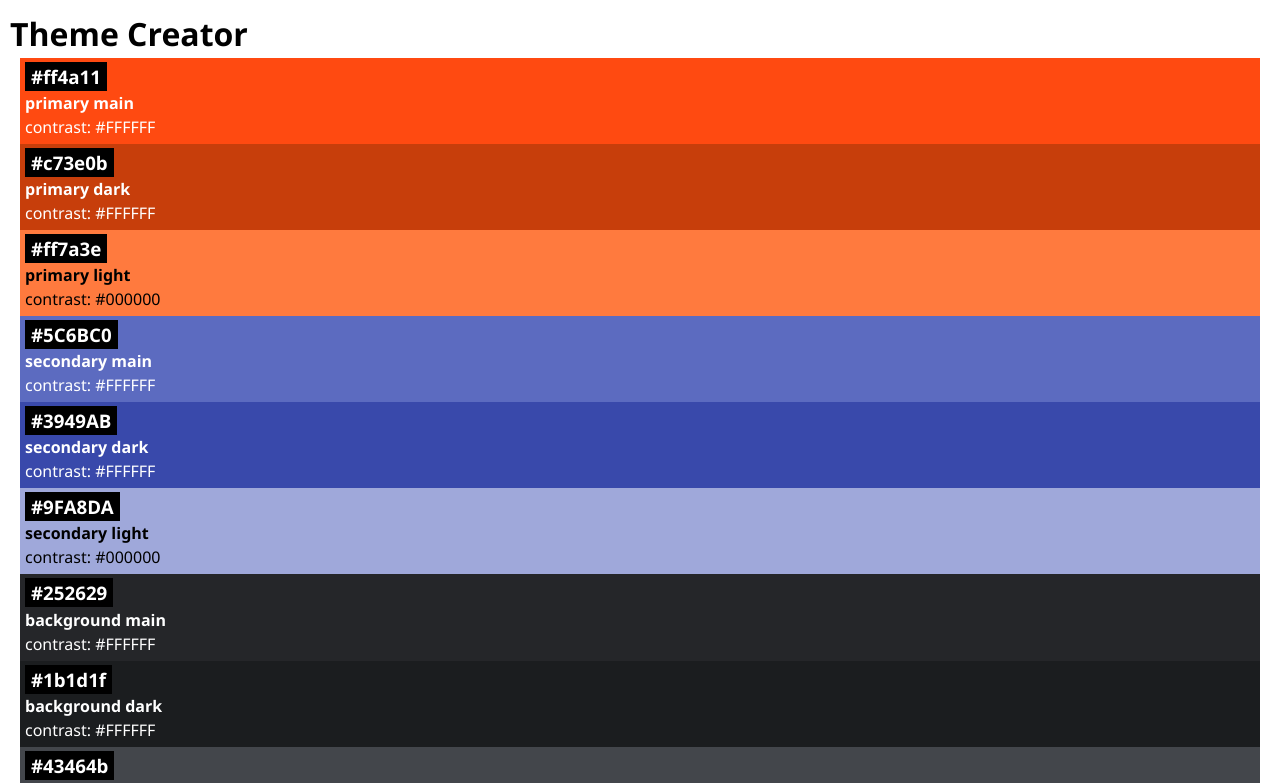
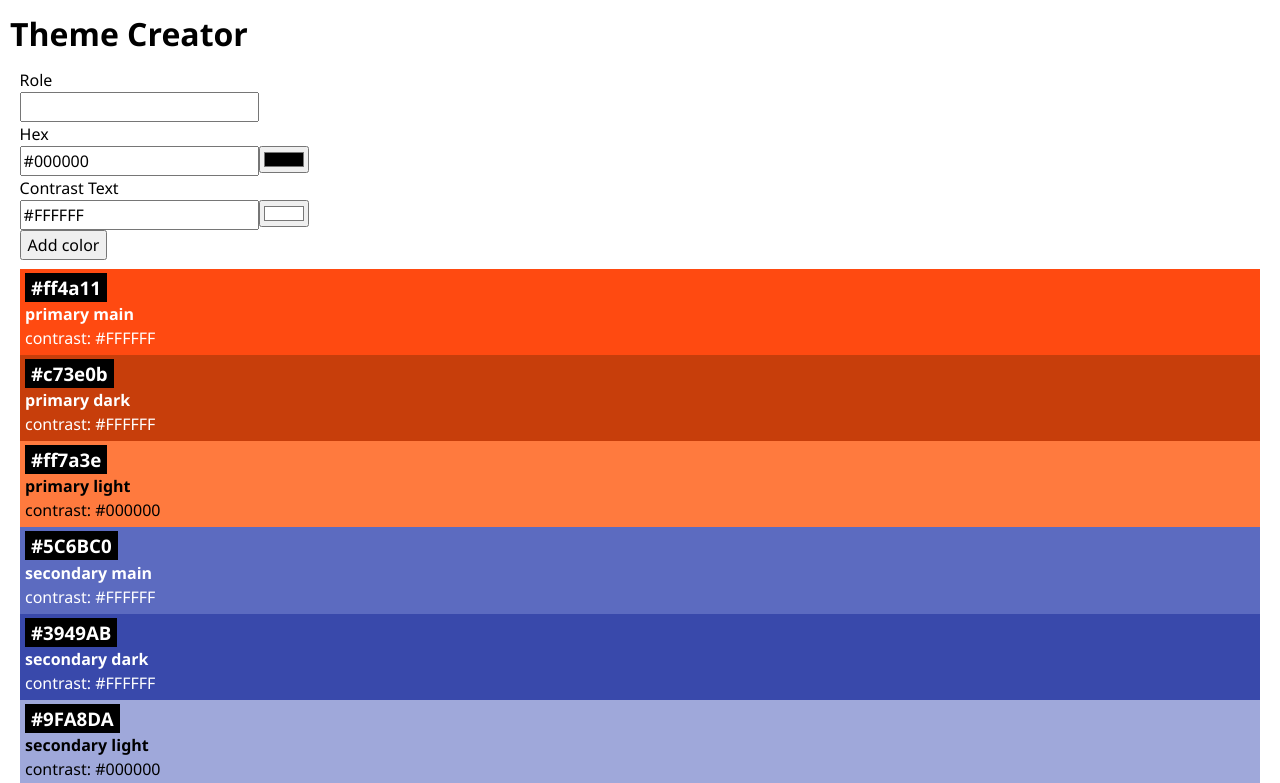
Before and after one commit to GregorWedlich/recap-project-4, a React (Vite) app: page / in a window 1280 px wide. Shown: the top 783 px of the page. Built offline with nearby package versions, Linux system fonts and the light colour scheme.

Commit message:
Feature: Add a color to the theme

```diff
--- a/package.json
+++ b/package.json
@@ -13,6 +13,7 @@
   "dependencies": {
     "@octokit/rest": "^20.1.0",
     "dotenv": "^16.4.5",
+    "nanoid": "^5.1.5",
     "react": "^18.2.0",
     "react-dom": "^18.2.0"
   },
--- a/src/App.jsx
+++ b/src/App.jsx
@@ -1,13 +1,23 @@
+import { useState } from "react";
 import { initialColors } from "./lib/colors";
+import { ColorForm } from "./Components/ColorForm/ColorForm";
 import Color from "./Components/Color/Color";
 import "./App.css";
 
 function App() {
+  // Initial state of colors
+  const [colors, setColors] = useState(initialColors);
+
+  // combine the newcolors with the intialcolors, This function is called in the ColorForm component and gets the new color
+  function handleAddColor(newColor) {
+    setColors([newColor, ...colors]);
+  }
   return (
     <>
       <h1>Theme Creator</h1>
-
-      {initialColors.map((color) => {
+      {/* Pass the handleAddColor function as prop to the form */}
+      <ColorForm onAddColor={handleAddColor} />
+      {colors.map((color) => {
         return <Color key={color.id} color={color} />;
       })}
     </>
--- a/src/Components/Color/Color.jsx
+++ b/src/Components/Color/Color.jsx
@@ -1,7 +1,7 @@
 import "./Color.css";
 
 export default function Color({ color }) {
-  console.log("Find Issue 1 ");
+  // console.log("Find Issue 1 ");
   return (
     <div
       className="color-card"
--- /dev/null
+++ b/src/Components/ColorForm/ColorForm.css
@@ -0,0 +1,3 @@
+.color-form {
+  margin: 0.6rem;
+}
--- /dev/null
+++ b/src/Components/ColorForm/ColorForm.jsx
@@ -0,0 +1,70 @@
+import "./ColorForm.css";
+
+import { nanoid } from "nanoid"; // Add nanoid to generate unique ids for the colors
+import { useState } from "react";
+import { ColorInput } from "../ColorInput/ColorInput";
+
+export function ColorForm({ onAddColor }) {
+  const [colorRole, setColorRole] = useState("");
+  const [colorHex, setColorHex] = useState("#000000");
+  const [contrastHex, setContrastHex] = useState("#FFFFFF");
+
+  function handleSubmit(event) {
+    event.preventDefault();
+
+    // get the form data
+    const formData = new FormData(event.target);
+    const data = Object.fromEntries(formData);
+
+    // create color object
+    const newColor = {
+      id: nanoid(),
+      hex: data.colorHex,
+      role: data.colorRole,
+      contrastText: data.contrastValue,
+    };
+
+    onAddColor(newColor); // pass the new color to the handleAddColor() function from App.jsx
+
+    // reset form states
+    setColorRole("");
+    setColorHex("#000000");
+    setContrastHex("#FFFFFF");
+  }
+  //   console.log(colorHex);
+
+  return (
+    <form onSubmit={handleSubmit} className="color-form">
+      <label htmlFor="color-role" className="color-role">
+        Role
+        <div>
+          <input
+            type="text"
+            id="color-role"
+            name="colorRole" // we need it for the formData
+            value={colorRole} // controlled input
+            onChange={(event) => setColorRole(event.target.value)} // controlled input
+            required
+          />
+        </div>
+      </label>
+
+      {/* DRY: Dont Repeat Yourself  */}
+      <ColorInput
+        colorValue={colorHex}
+        onColorChange={setColorHex}
+        labelText="Hex"
+        name="colorHex"
+      />
+
+      <ColorInput
+        colorValue={contrastHex} // current value from the state
+        onColorChange={setContrastHex} // function to update the state
+        labelText="Contrast Text"
+        name="contrastValue"
+      />
+
+      <button type="submit">Add color</button>
+    </form>
+  );
+}
--- /dev/null
+++ b/src/Components/ColorInput/ColorInput.jsx
@@ -0,0 +1,29 @@
+import "./ColorInput.css";
+
+export function ColorInput({ colorValue, onColorChange, labelText, name }) {
+  return (
+    <div>
+      <label htmlFor={name}>
+        {labelText}
+        <div>
+          <input
+            type="text"
+            name={name}
+            value={colorValue}
+            onChange={(event) => onColorChange(event.target.value)}
+            pattern="^#([A-Fa-f0-9]{6})$" // only HEX-Code pattern #FF0000
+            title="Hex code (e.x. #FF0000)"
+          />
+
+          <input
+            type="color"
+            id={name}
+            name={name}
+            value={colorValue}
+            onChange={(event) => onColorChange(event.target.value)}
+          />
+        </div>
+      </label>
+    </div>
+  );
+}
```
Also changed, not shown: src/Components/ColorInput/ColorInput.css (added), 1 other file (tests, documents, lock files or other folders).
